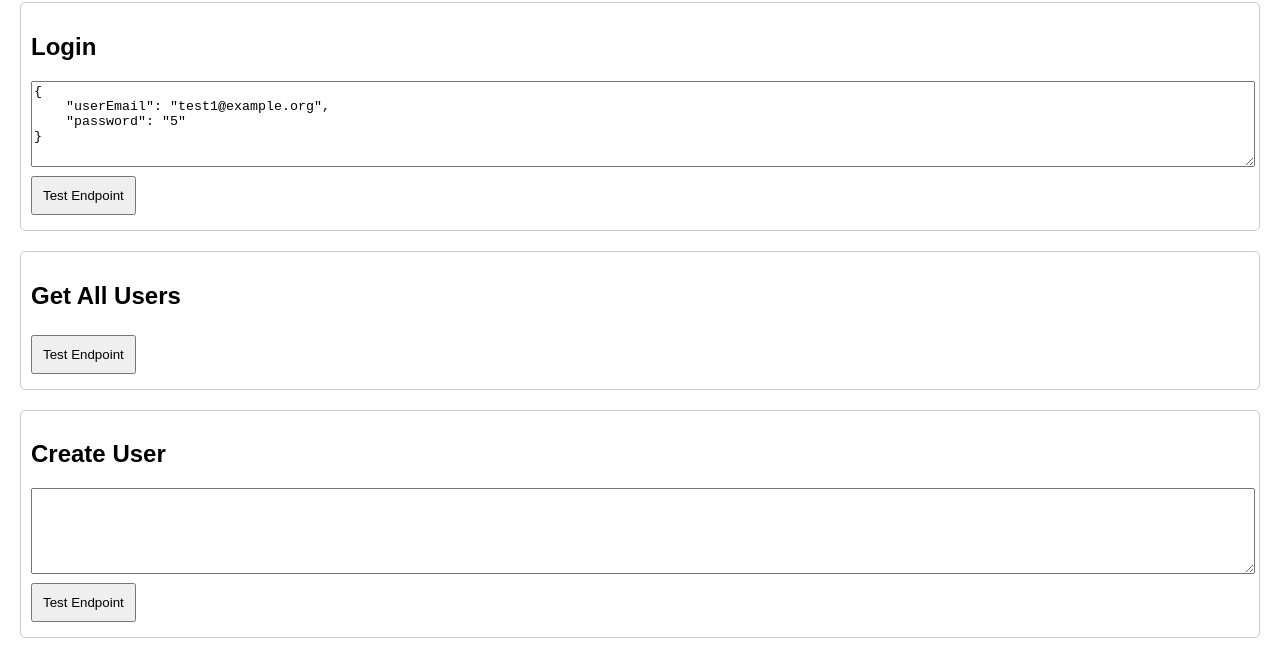
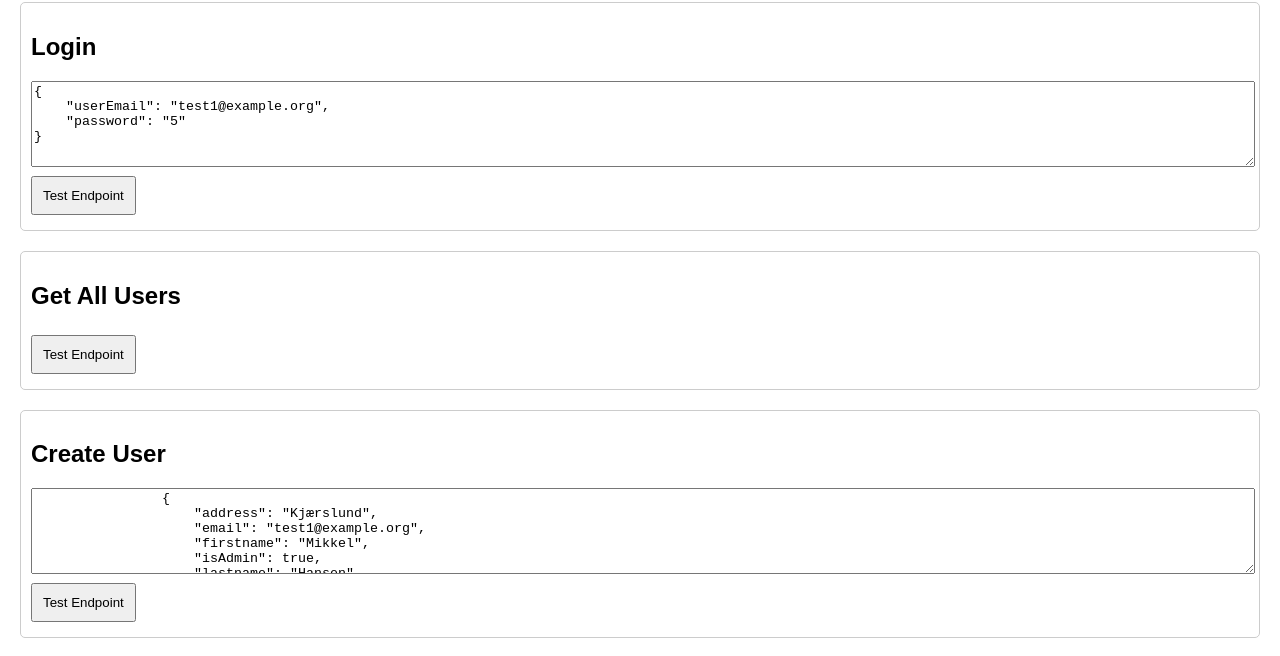
Before and after one commit to Eagle-Deagle-eksamensprojekt/Deployment, a plain HTML site: page static-html/index.html in a window 1280 px wide. Shown: the part 78-734 px from the top of the page. Drawn offline with Linux system fonts and the light colour scheme.

Commit message:
Tilføjet placeholder text

```diff
--- a/static-html/index.html
+++ b/static-html/index.html
@@ -36,7 +36,18 @@
     <div class="endpoint">
         <h2>Create User</h2>
         <form onsubmit="testEndpoint(event, '/user')">
-            <textarea></textarea>
+            <textarea name="body">
+                {
+                    "address": "Kjærslund",
+                    "email": "test1@example.org",
+                    "firstname": "Mikkel",
+                    "isAdmin": true,
+                    "lastname": "Hansen",
+                    "password": "5",
+                    "phoneNumber": "88888888",
+                    "salt": ""
+            }
+            </textarea>
             <button type="submit">Test Endpoint</button>
         </form>
     </div>
```
Lines whose indentation alone changed are shown as unchanged.
